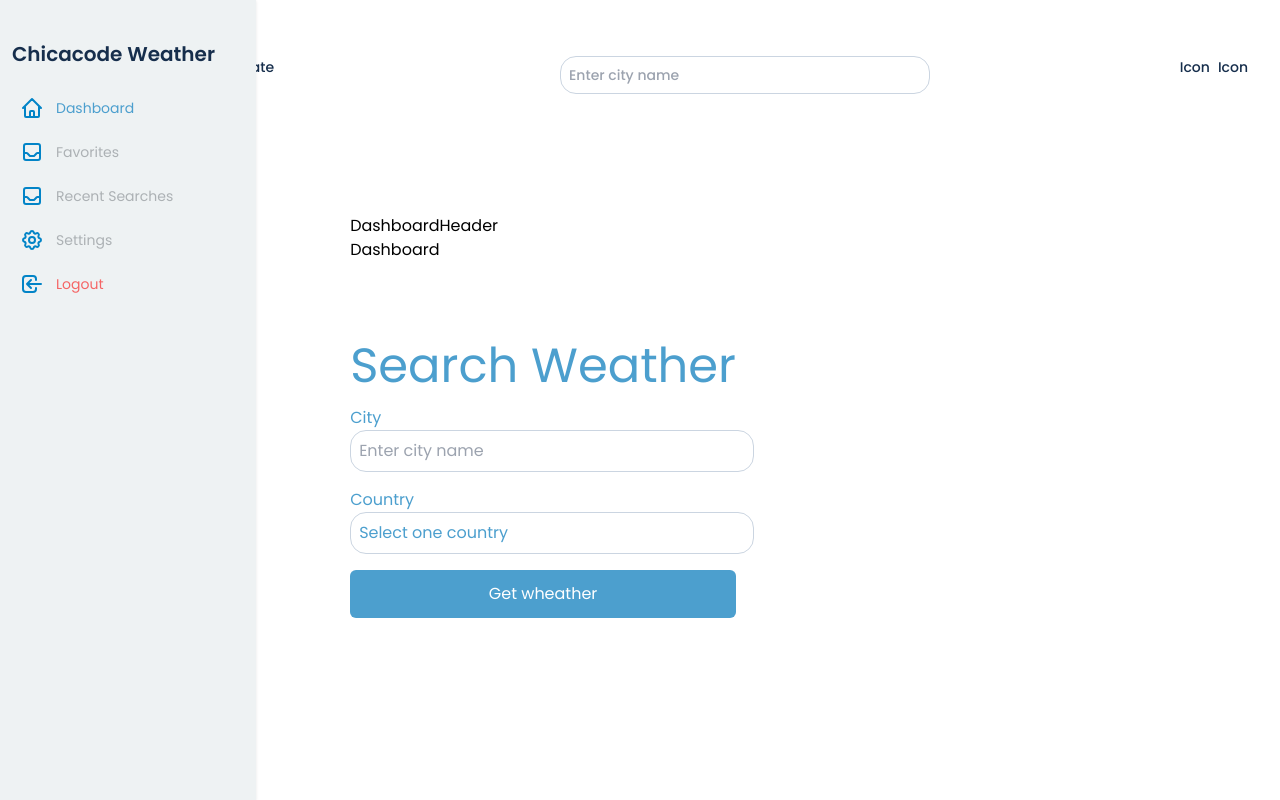
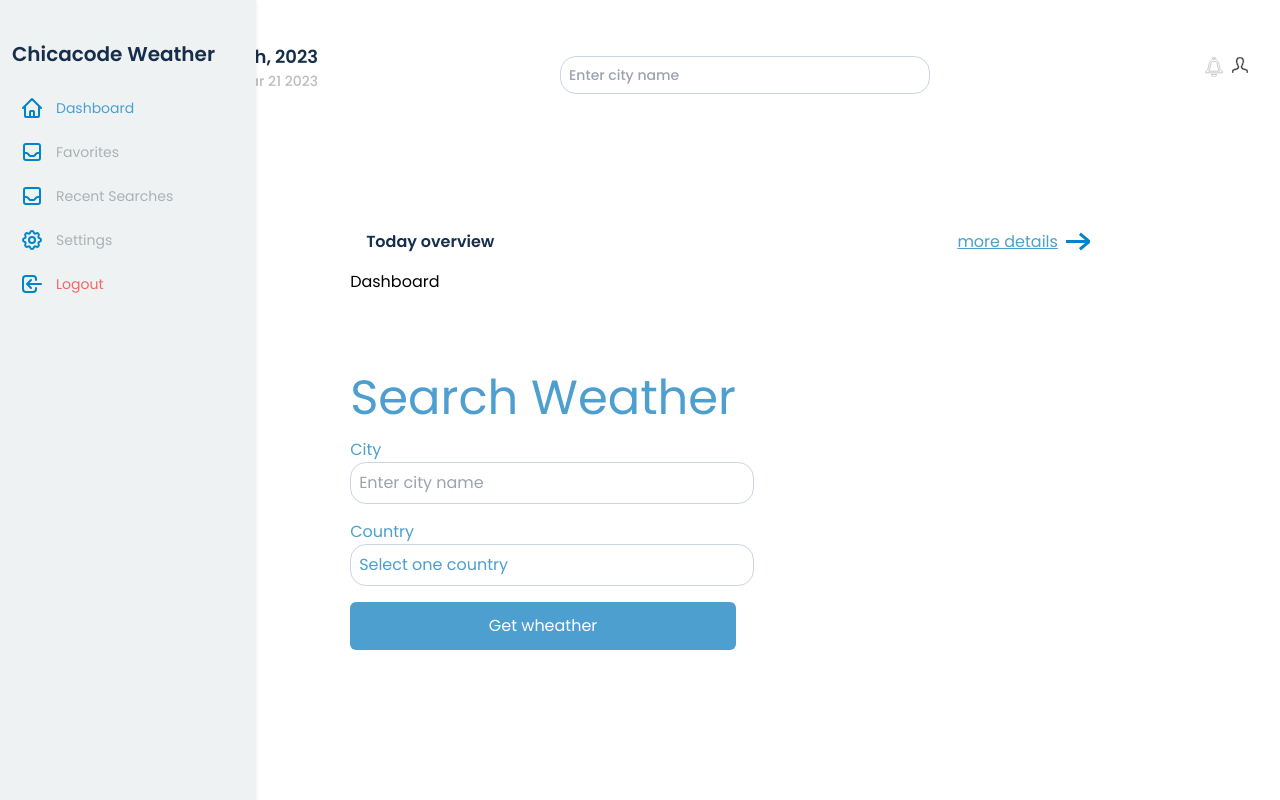
Before and after one commit to chicacode/chicacode-weather-app, a React (Vite) app: page / in a window 1280 px wide. Built offline with nearby package versions, Linux system fonts and the light colour scheme; a web font is replaced by a local one.

Commit message:
feat: added header dashboard

```diff
--- a/src/components/DashboardHeader.jsx
+++ b/src/components/DashboardHeader.jsx
@@ -1,9 +1,28 @@
-
+import { Link } from "react-router-dom";
 
 const DashboardHeader = () => {
   return (
-    <div>DashboardHeader</div>
-  )
-}
+    <div className="flex flex-wrap justify-between p-4">
+      <div className="flex items-center">
+        <h6 className="text-base text-secondary font-bold">Today overview</h6>
+      </div>
+      <div className="flex justify-between px-4">
+        <p className="text-primary hover:text-primary-light underline pr-2">
+          more details
+        </p>
+        <svg
+          className="w-6 h-6 hover:text-primary-light"
+          xmlns="http://www.w3.org/2000/svg"
+          fill="none"
+          viewBox="0 0 24 24"
+          stroke="currentColor"
+          strokeWidth={2}
+        >
+          <path d="M21.883 12l-7.527 6.235.644.765 9-7.521-9-7.479-.645.764 7.529 6.236h-21.884v1h21.883z" />
+        </svg>
+      </div>
+    </div>
+  );
+};
 
 export default DashboardHeader;
--- a/src/components/Header.jsx
+++ b/src/components/Header.jsx
@@ -1,12 +1,27 @@
 import Search from "./Search";
 
 const Header = () => {
+
+
+
+  const months = ["January","February","March","April","May","June","July","August","September","October","November","December"];
+const date = new Date();
+const month = months[date.getMonth()];;
+const year = date.getFullYear();
+const today = date.toDateString();
+
+console.log("month",month)
   return (
     <div className="container mx-auto mt-2 p-4">
     <div className="grid grid-col-1 mb-6 lg:grid-cols-3 items-center">
 
-        <div className="text-sm font-medium text-secondary">
-        <h2>Title Date</h2>
+        <div className=" flex flex-col text-sm font-medium text-secondary">
+          <div className="flex items-center">
+          <h6 className="text-lg text-secondary font-bold pr-1">{month}, </h6>
+          <h6 className="text-lg text-secondary font-bold">{year}</h6>
+          </div>
+
+        <h6 className="text-sm text-grayText font-medium">{today}</h6>
         </div>
 
 
@@ -16,10 +31,18 @@ const Header = () => {
 
       <span className="flex justify-end px-4 py-5">
         <span className="text-sm font-medium text-secondary px-2">
-          Icon
+        <svg xmlns="http://www.w3.org/2000/svg"   fill="none"
+          className="w-5 h-5 hover:cursor-pointer hover:text-primary-light"
+          viewBox="0 0 24 24"
+          stroke="#BDBDC0"
+          strokeWidth={1}
+          ><path d="M15 21c0 1.598-1.392 3-2.971 3s-3.029-1.402-3.029-3h6zm.137-17.055c-.644-.374-1.042-1.07-1.041-1.82v-.003c.001-1.172-.938-2.122-2.096-2.122s-2.097.95-2.097 2.122v.003c.001.751-.396 1.446-1.041 1.82-4.668 2.709-1.985 11.715-6.862 13.306v1.749h20v-1.749c-4.877-1.591-2.193-10.598-6.863-13.306zm-3.137-2.945c.552 0 1 .449 1 1 0 .552-.448 1-1 1s-1-.448-1-1c0-.551.448-1 1-1zm-6.451 16c1.189-1.667 1.605-3.891 1.964-5.815.447-2.39.869-4.648 2.354-5.509 1.38-.801 2.956-.76 4.267 0 1.485.861 1.907 3.119 2.354 5.509.359 1.924.775 4.148 1.964 5.815h-12.903z"/></svg>
         </span>
         <spab className="text-sm font-medium text-secondary">
-          Icon
+        <svg xmlns="http://www.w3.org/2000/svg"  className="w-4 h-4 hover:cursor-pointer hover:text-primary-light"
+          viewBox="0 0 24 24"
+          stroke="#BDBDC0"
+          strokeWidth={1}><path d="M20.822 18.096c-3.439-.794-6.641-1.49-5.09-4.418 4.719-8.912 1.251-13.678-3.732-13.678-5.082 0-8.465 4.949-3.732 13.678 1.598 2.945-1.725 3.641-5.09 4.418-2.979.688-3.178 2.143-3.178 4.663l.005 1.241h1.995c0-3.134-.125-3.55 1.838-4.003 2.851-.657 5.543-1.278 6.525-3.456.359-.795.592-2.103-.338-3.815-2.058-3.799-2.578-7.089-1.423-9.026 1.354-2.275 5.426-2.264 6.767-.034 1.15 1.911.639 5.219-1.403 9.076-.91 1.719-.671 3.023-.31 3.814.99 2.167 3.707 2.794 6.584 3.458 1.879.436 1.76.882 1.76 3.986h1.995l.005-1.241c0-2.52-.199-3.975-3.178-4.663z"/></svg>
         </spab>
       </span>
     </div>
--- a/src/pages/SettingsPage.jsx
+++ b/src/pages/SettingsPage.jsx
@@ -62,19 +62,19 @@ const SettingsPage = () => {
                     <div className="flex justify-center py-4 lg:pt-4 pt-8">
                       <div className="mr-4 p-3 text-center">
                         <span className="text-xl font-bold block uppercase tracking-wide text-gray-700">
-                        <i class="fa-regular fa-user text-black"></i>
+                        <i className="fa-regular fa-user text-black"></i>
                         </span>
                         <span className="text-sm text-gray-500">Personal</span>
                       </div>
                       <div className="mr-4 p-3 text-center">
                         <span className="text-xl font-bold block uppercase tracking-wide text-gray-700">
-                        <i class="fa-regular fa-address-card"></i>
+                        <i className="fa-regular fa-address-card"></i>
                         </span>
                         <span className="text-sm text-gray-500">Profile</span>
                       </div>
                       <div className="mr-4 p-3 text-center">
                         <span className="text-xl font-bold block uppercase tracking-wide text-gray-700">
-                        <i class="fa fa-gear"></i>
+                        <i className="fa fa-gear"></i>
                         </span>
                         <span className="text-sm text-gray-500">Language & Regions</span>
                       </div>
--- a/tailwind.config.cjs
+++ b/tailwind.config.cjs
@@ -37,6 +37,7 @@ module.exports = {
       error:'rgb(245, 101, 101)',
       info:'#D1ECF1',
       gray:'#FCFCFC',
+      grayText:'#BDBDC0',
       grayDark: '#EEF2F3',
       grayDarkTitles: '#ACB1B4',
       secondaryInfo: '#2E435F',
```
